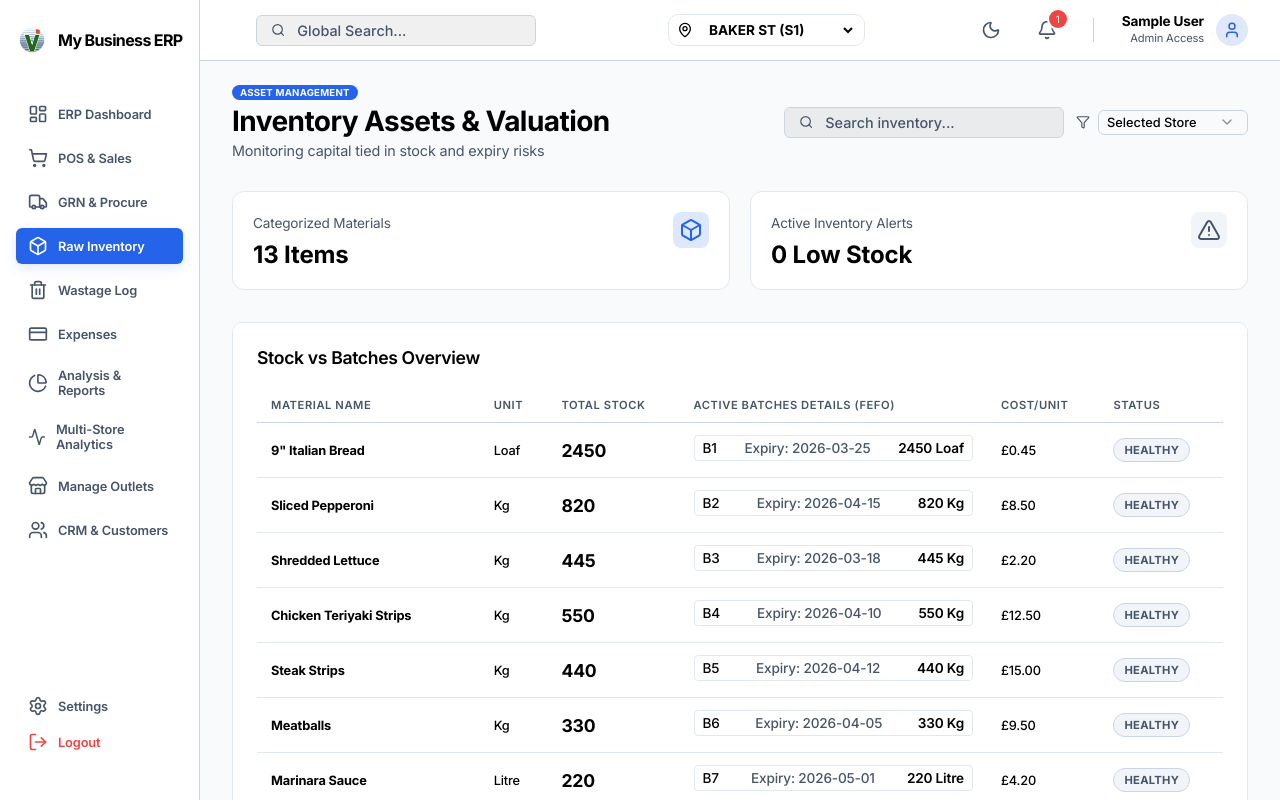
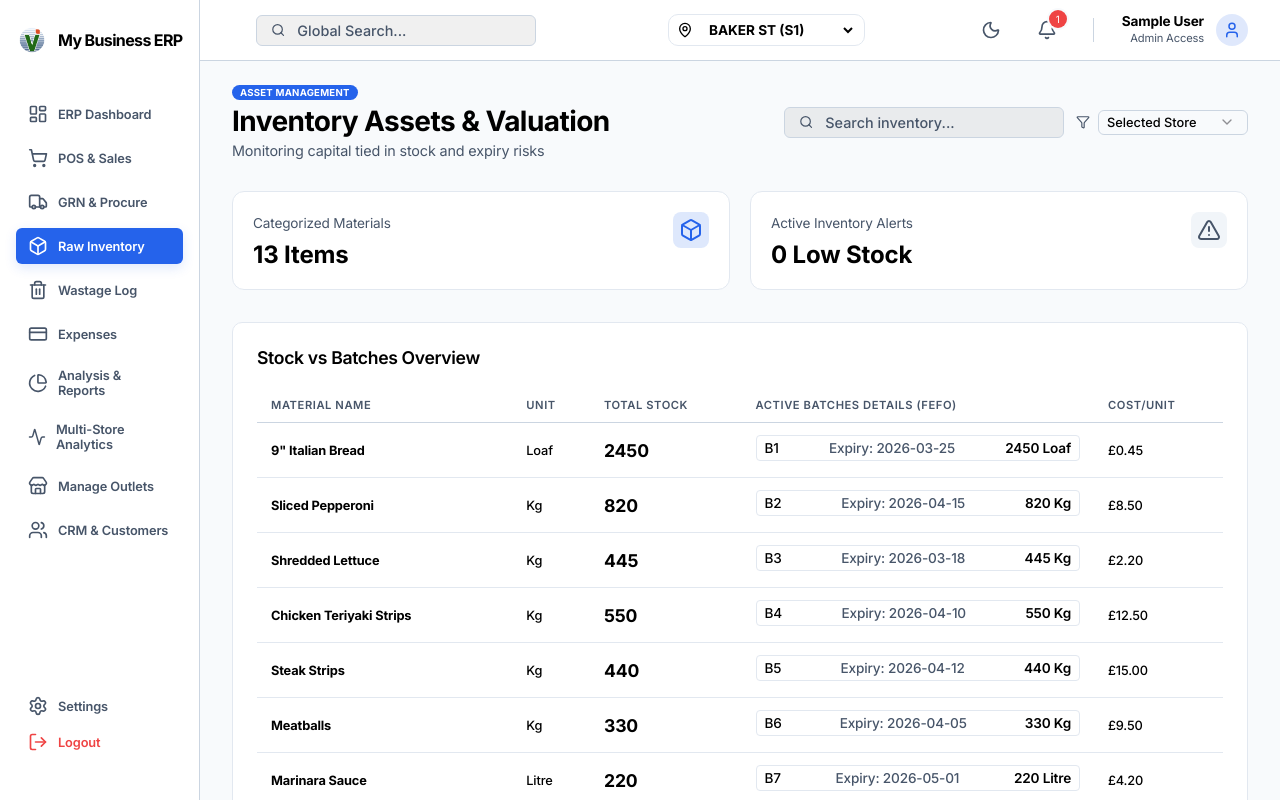
Before and after one commit to vassuinfotechsoln/subway-sales-purchase, a React (Vite) app: page /inventory in a window 1280 px wide. Built offline with nearby package versions, Linux system fonts and the light colour scheme; sample sign-in values are in the browser's storage.

Commit message:
UI Cleanup: Remove Status columns from Customers, Purchases, Inventory, and Stores modules as requested

```diff
--- a/src/pages/Customers.jsx
+++ b/src/pages/Customers.jsx
@@ -202,14 +202,13 @@ export default function Customers() {
               <th>Visits</th>
               <th>Avg. Ticket</th>
               <th>Last Visit</th>
-              <th>Status</th>
             </tr>
           </thead>
           <tbody>
             {filteredCustomers.length === 0 ? (
               <tr>
                 <td
-                  colSpan="6"
+                  colSpan="5"
                   style={{
                     textAlign: "center",
                     padding: "40px",
@@ -257,13 +256,6 @@ export default function Customers() {
                   >
                     {new Date(c.lastOrder).toLocaleDateString()}
                   </td>
-                  <td>
-                    <span
-                      className={`badge ${c.totalSpent > 100 ? "badge-success" : "badge-primary"}`}
-                    >
-                      {c.totalSpent > 100 ? "Loyal" : "Explorer"}
-                    </span>
-                  </td>
                 </tr>
               ))
             )}
--- a/src/pages/Inventory.jsx
+++ b/src/pages/Inventory.jsx
@@ -214,7 +214,6 @@ export default function Inventory() {
               <th>Total Stock</th>
               <th>Active Batches Details (FEFO)</th>
               <th>Cost/Unit</th>
-              <th>Status</th>
             </tr>
           </thead>
           <tbody>
@@ -254,31 +253,11 @@ export default function Inventory() {
                     </div>
                   ))}
                 </td>
-                <td>
-                  {businessInfo.currency}
-                  {item.pricePerUnit.toFixed(2)}
-                </td>
-                <td>
-                  <span
-                    className="badge"
-                    style={{
-                      background:
-                        item.totalStock < lowStockThreshold
-                          ? "var(--primary-glow)"
-                          : "var(--bg-card-hover)",
-                      color:
-                        item.totalStock < lowStockThreshold
-                          ? "var(--primary)"
-                          : "var(--text-muted)",
-                      border: "1px solid var(--border)",
-                    }}
-                  >
-                    {item.totalStock < lowStockThreshold
-                      ? "Needs Reorder"
-                      : "Healthy"}
-                  </span>
-                </td>
-              </tr>
+                  <td>
+                    {businessInfo.currency}
+                    {item.pricePerUnit.toFixed(2)}
+                  </td>
+                </tr>
             ))}
             {displayInventory.length === 0 && (
               <tr>
--- a/src/pages/Purchases.jsx
+++ b/src/pages/Purchases.jsx
@@ -277,7 +277,6 @@ function PurchasesContent() {
                             <th>Vendor VAT ID</th>
                             <th>Batches Inward</th>
                             <th>Total Invoice</th>
-                            <th>QC Status</th>
                         </tr>
                     </thead>
                     <tbody>
@@ -295,16 +294,11 @@ function PurchasesContent() {
                                         ))}
                                     </td>
                                     <td style={{ fontWeight: '700' }}>{businessInfo.currency}{(purchase.totalAmount || 0).toFixed(2)}</td>
-                                    <td>
-                                        <span className={`badge ${purchase.status === 'Received-QC-Pass' ? 'badge-success' : 'badge-danger'}`}>
-                                            {purchase.status === 'Received-QC-Pass' ? <><CheckCircle size={12} /> Passed</> : <><XCircle size={12} /> Failed</>}
-                                        </span>
-                                    </td>
                                 </tr>
                             );
                         })}
                         {filteredPurchases.length === 0 && (
-                            <tr><td colSpan="6" style={{ textAlign: 'center', padding: '32px' }}>No procurements historically matching criteria.</td></tr>
+                            <tr><td colSpan="5" style={{ textAlign: 'center', padding: '32px' }}>No procurements historically matching criteria.</td></tr>
                         )}
                     </tbody>
                 </table>
--- a/src/pages/Stores.jsx
+++ b/src/pages/Stores.jsx
@@ -94,15 +94,9 @@ export default function Stores() {
 
                         <div style={{ display: 'flex', gap: '8px', borderTop: '1px solid var(--border)', paddingTop: '20px' }}>
                             <div style={{ flex: 1, textAlign: 'center' }}>
-                                <div style={{ fontSize: '0.65rem', color: 'var(--text-muted)', textTransform: 'uppercase', fontWeight: '700' }}>Status</div>
-                                <div style={{ fontSize: '0.9rem', fontWeight: '700', color: 'var(--success)', display: 'flex', alignItems: 'center', justifyContent: 'center', gap: '4px' }}>
-                                    <ShieldCheck size={14} /> Live
-                                </div>
-                            </div>
-                            <div style={{ flex: 1, textAlign: 'center', borderLeft: '1px solid var(--border)' }}>
-                                <div style={{ fontSize: '0.65rem', color: 'var(--text-muted)', textTransform: 'uppercase', fontWeight: '700' }}>Health</div>
+                                <div style={{ fontSize: '0.65rem', color: 'var(--text-muted)', textTransform: 'uppercase', fontWeight: '700' }}>Health Status</div>
                                 <div style={{ fontSize: '0.9rem', fontWeight: '700', color: 'var(--primary)', display: 'flex', alignItems: 'center', justifyContent: 'center', gap: '4px' }}>
-                                    <Activity size={14} /> 98%
+                                    <Activity size={14} /> 98% Optimized
                                 </div>
                             </div>
                         </div>
```
